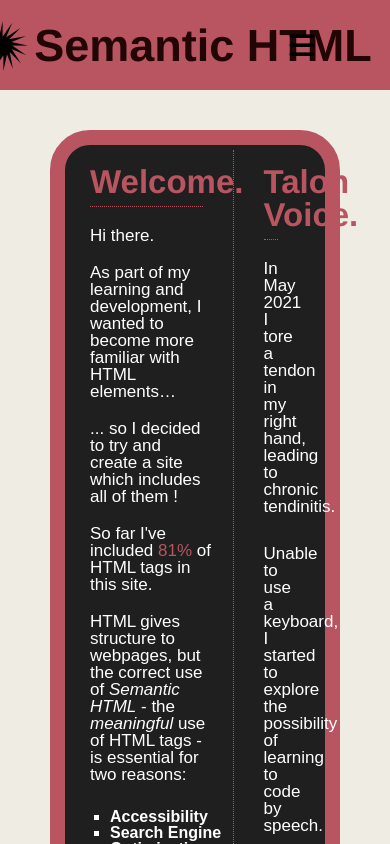
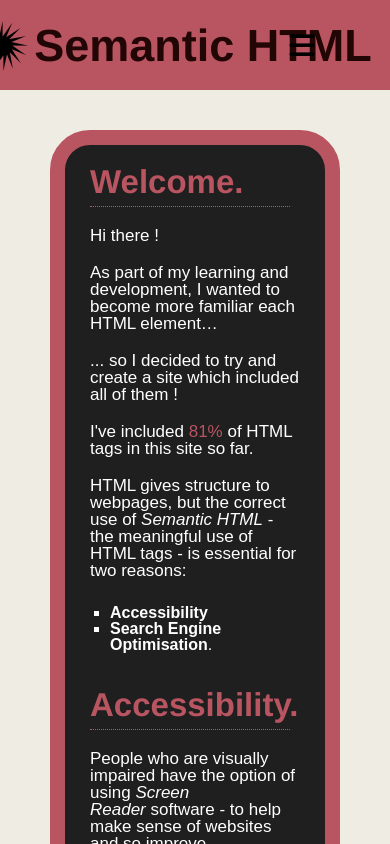
Before and after one commit to BramBrooks/semanticHTML, a React (Create React App) app: page / in a window 390 px wide. Shown: the top 844 px of the page. Built offline with nearby package versions, Linux system fonts and the light colour scheme; a web font is replaced by a local one.

Commit message:
makes homepage responsive

```diff
--- a/src/components/header.jsx
+++ b/src/components/header.jsx
@@ -25,7 +25,9 @@ class Header extends Component {
               <h1>Semantic HTML</h1>
             </Link>
           </div>
-
+          {/*
+          <Nav /> */}
+          {/* <Nav result={this.state.clicked} /> */}
           <Nav result={this.state.clicked} handleClick={this.handleClick} />
           <div className="menu-icon" onClick={this.handleClick}>
             <i
--- a/src/components/navbar/nav.jsx
+++ b/src/components/navbar/nav.jsx
@@ -11,7 +11,6 @@ function Nav(props) {
 
   return (
     <nav>
-
       <ul className={result ? "nav-menu active" : "nav-menu"}>
         {MenuItems.map((item, index) => {
           return (
@@ -26,3 +25,6 @@ function Nav(props) {
 }
 
 export default Nav;
+
+
+// possible situation where 2 x handle clicks needed?
--- a/src/pages/1.home.jsx
+++ b/src/pages/1.home.jsx
@@ -8,23 +8,23 @@ const Home = () => {
         <div className="flex_item_1">
           <section>
             <h2>Welcome.</h2>
-            <p>Hi there.</p>
+            <p>Hi there !</p>
             <p>
               As part of my learning and development, I wanted to become more
-              familiar with HTML elements…
+              familiar each HTML element…
             </p>
             <p>
-              ... so I decided to try and create a site which includes all of
+              ... so I decided to try and create a site which included all of
               them !
             </p>
             <p>
-              So far I've included&nbsp;
-              <span>81%</span>&nbsp;of HTML tags in this site.
+              I've included&nbsp;
+              <span>81%</span>&nbsp;of HTML tags in this site so far.
             </p>
             <p>
               HTML gives structure to webpages, but the correct use of&nbsp;
-              <dfn>Semantic HTML</dfn> - the <em>meaningful</em> use of HTML
-              tags - is essential for two reasons:
+              <dfn>Semantic HTML</dfn> - the meaningful use of HTML tags - is
+              essential for two reasons:
             </p>
             <br />
             <ol>
--- a/src/styles/components/header.scss
+++ b/src/styles/components/header.scss
@@ -85,8 +85,10 @@
         margin-left: -40px;
       }
 
+      // responsive nav menu
       .nav-menu.active {
         background: $red-background;
+
         left: 0;
         opacity: 1;
         transition: all 0.5s ease;
@@ -96,6 +98,7 @@
 
       .nav-menu {
         display: flex;
+        // background: blue;
         flex-direction: column;
         width: 100%;
         // height: 500px;
--- a/src/styles/pages/1.home.scss
+++ b/src/styles/pages/1.home.scss
@@ -2,6 +2,8 @@
   main {
     display: flex;
     flex-direction: row;
+    flex-wrap: wrap;
+    // justify-content: center;
     background-color: white;
     background-color: $cool-black;
     color: white;
@@ -14,6 +16,11 @@
 
     .flex_item_1 {
       width: 65%;
+      // min-width: 200px;
+      // flex-grow: 1;
+      // max-width: 900px;
+      // max-width: 100%;
+      // background-color: green;
 
       ol {
         list-style-type: decimal;
@@ -33,6 +40,7 @@
 
     .flex_item_2 {
       width: 30%;
+      min-width: 282px;
       p {
         padding-bottom: 20px;
       }
@@ -48,4 +56,21 @@
       }
     }
   }
+
+  @media screen and (max-width: 960px) {
+    main {
+      .flex_item_1 {
+        width: 100%;
+        // align-self: center;
+      }
+
+      .flex_item_2 {
+        width: 100%;
+        aside {
+          border-left: 0;
+          padding-left: 20px;
+        }
+      }
+    }
+  }
 }
```
